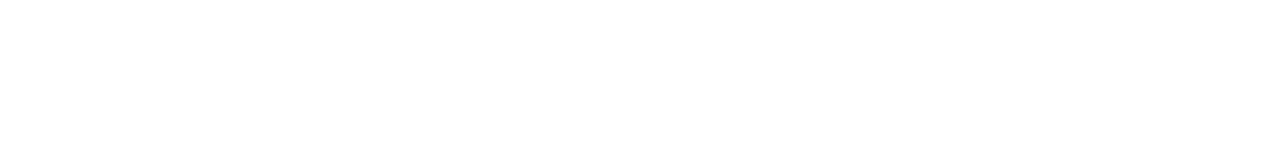
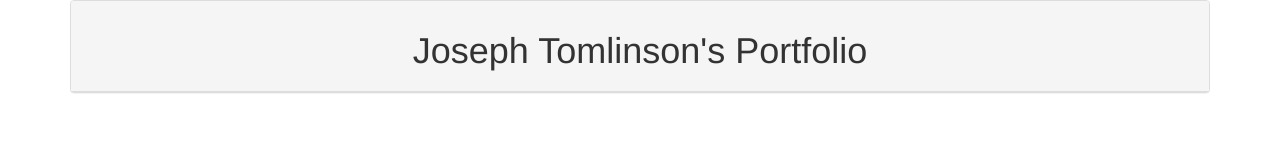
Before and after one commit to bizzclaw/portfolio, a plain HTML site: page index.html in a window 1280 px wide. Drawn offline with nearby package versions, Linux system fonts and the light colour scheme.

Commit message:
Add a header panel

```diff
--- a/index.html
+++ b/index.html
@@ -7,6 +7,12 @@
     <title>Joseph Tomlinson's Portfolio</title>
   </head>
   <body>
-
+    <div class = "container">
+      <div class = "panel panel-default">
+        <div class = "panel-heading">
+          <h1><center>Joseph Tomlinson's Portfolio</center></h2>
+        </div>
+      </div>
+    </div>
   </body>
 </html>
```
